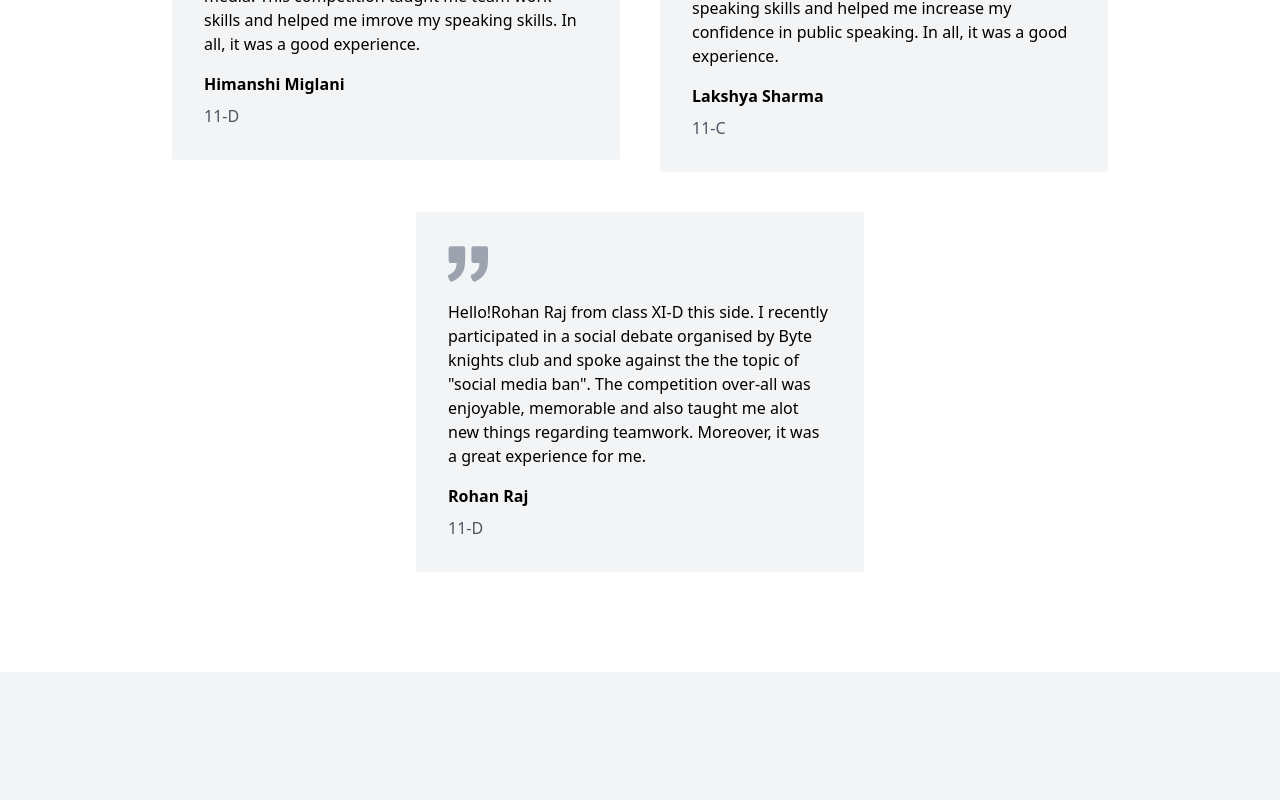
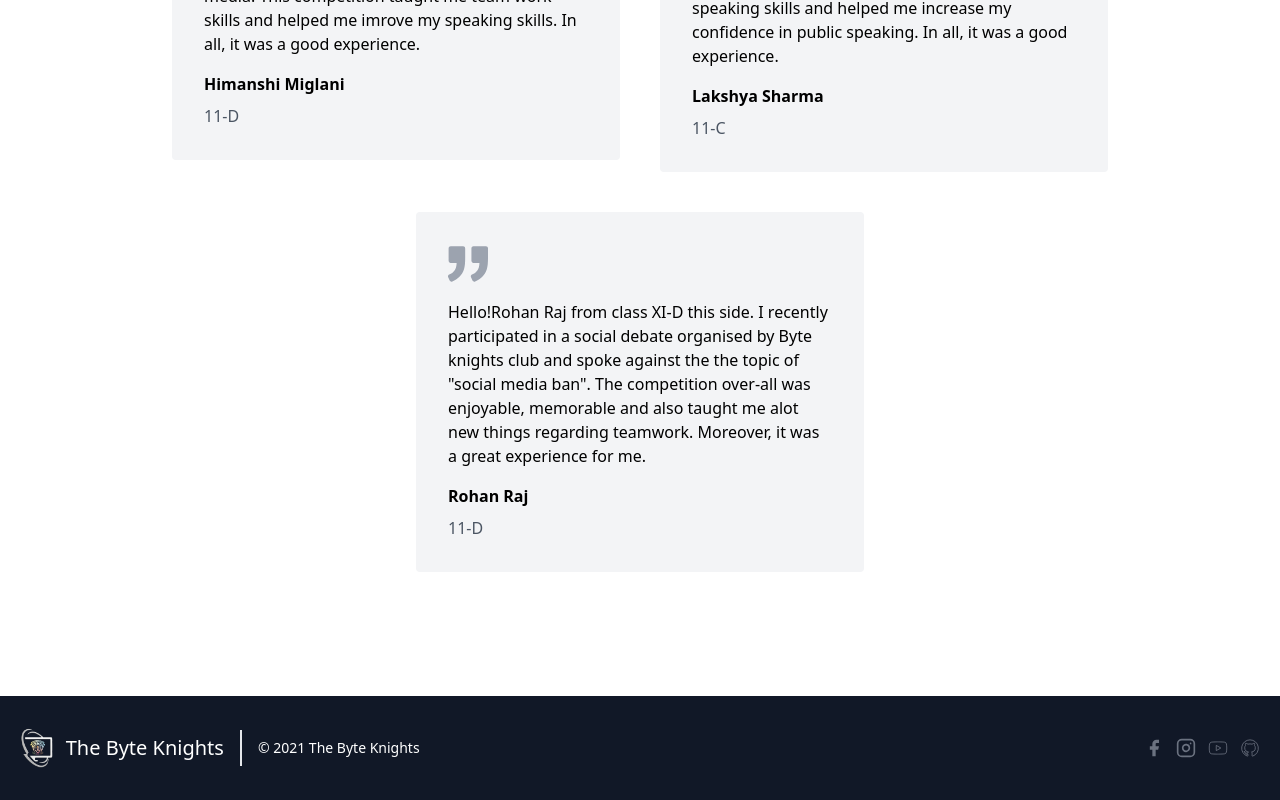
Before and after one commit to namanArora1022/thebyteknights, a React (Create React App) app: page / in a window 1280 px wide. Shown: the part 2024-2824 px from the top of the page. Before the commit the page ends 2696 px from the top, so only its background shows below. Built offline with nearby package versions, Linux system fonts and the light colour scheme; a web font is replaced by a local one.

Commit message:
footer done

```diff
--- a/public/index.html
+++ b/public/index.html
@@ -20,7 +20,7 @@
   <title>The Byte Knights</title>
 </head>
 
-<body class="bg-gray-100">
+<body class="bg-gray-100 relative">
   <noscript>You need to enable JavaScript to run this app.</noscript>
   <div id="root"></div>
   <script>
--- a/src/App.jsx
+++ b/src/App.jsx
@@ -6,16 +6,20 @@ import Home from './pages/Home';
 
 // Components
 import Navbar from './components/Navbar';
+import Footer from './components/Footer';
 
 const App = () => {
     return (
         <Router>
+            <div className='min-h-screen'>
                 <Navbar />
                 <Switch>
                     <Route exact path='/'>
                         <Home />
                     </Route>
                 </Switch>
+                <Footer />
+            </div>
         </Router>
     )
 }
--- /dev/null
+++ b/src/components/Footer.jsx
@@ -0,0 +1,47 @@
+import React from 'react';
+
+import logo from '../assets/logo.png';
+
+const Footer = () => {
+    return (
+        <footer className="text-gray-600 body-font absolute w-full bottom-0 bg-gray-900">
+            <div className="container px-5 py-8 mx-auto flex items-center sm:flex-row flex-col">
+                <div className="flex title-font font-medium items-center md:justify-start justify-center text-white">
+                    <img src={logo} alt="" className='h-10 object-cover' />
+                    <span className="ml-3 text-xl">The Byte Knights</span>
+                </div>
+                <p className="text-sm text-white sm:ml-4 sm:pl-4 sm:border-l-2 sm:border-gray-200 sm:py-2 sm:mt-0 mt-4">© 2021 The Byte Knights
+                </p>
+                <span className="inline-flex sm:ml-auto sm:mt-0 mt-4 justify-center sm:justify-start">
+                    {/* facebook */}
+                    <a className="text-gray-500" href="https://www.facebook.com/profile.php?id=100069116769192" target="_blank" rel="noreferrer">
+                        <svg fill="currentColor" strokeLinecap="round" strokeLinejoin="round" strokeWidth="2" className="w-5 h-5" viewBox="0 0 24 24">
+                            <path d="M18 2h-3a5 5 0 00-5 5v3H7v4h3v8h4v-8h3l1-4h-4V7a1 1 0 011-1h3z"></path>
+                        </svg>
+                    </a>
+                    {/* insta */}
+                    <a className="ml-3 text-gray-500" href="https://www.instagram.com/thebyteknightsmms/" target="_blank" rel="noreferrer">
+                        <svg fill="none" stroke="currentColor" strokeLinecap="round" strokeLinejoin="round" strokeWidth="2" className="w-5 h-5" viewBox="0 0 24 24">
+                            <rect width="20" height="20" x="2" y="2" rx="5" ry="5"></rect>
+                            <path d="M16 11.37A4 4 0 1112.63 8 4 4 0 0116 11.37zm1.5-4.87h.01"></path>
+                        </svg>
+                    </a>
+                    {/* youtube */}
+                    <a className="ml-3 text-gray-500" href="https://www.youtube.com/channel/UCqDxCutv0nzcx0uZrFM76lA" target="_blank" rel="noreferrer">
+                        <svg xmlns="http://www.w3.org/2000/svg" viewBox="0 0 24 24" className="w-5 h-5" stroke="currentColor" fill="none">
+                            <path d="M22.062,6.927A2.631,2.631,0,0,0,20.234,5.1c-1.637-.439-8.224-.439-8.224-.439S5.439,4.652,3.785,5.1A2.631,2.631,0,0,0,1.957,6.927,27.322,27.322,0,0,0,1.5,12.009a27.287,27.287,0,0,0,.456,5.062A2.631,2.631,0,0,0,3.785,18.9c1.635.44,8.225.44,8.225.44s6.57,0,8.224-.44a2.631,2.631,0,0,0,1.828-1.827,27.364,27.364,0,0,0,.438-5.062A27.406,27.406,0,0,0,22.062,6.927ZM9.907,15.152v-6.3l5.483,3.153Z"></path>
+                        </svg>
+                    </a>
+                    {/* github */}
+                    <a className="ml-3 text-gray-500" href="https://github.com/thebyteKnights2021/" target="_blank" rel="noreferrer">
+                        <svg xmlns="http://www.w3.org/2000/svg" data-name="Layer 1" viewBox="0 0 24 24" className="w-5 h-5" stroke="currentColor" fill="none">
+                            <path fill="none" d="M12,2.2467A10.00042,10.00042,0,0,0,8.83752,21.73419c.5.08752.6875-.21247.6875-.475,0-.23749-.01251-1.025-.01251-1.86249C7,19.85919,6.35,18.78423,6.15,18.22173A3.636,3.636,0,0,0,5.125,16.8092c-.35-.1875-.85-.65-.01251-.66248A2.00117,2.00117,0,0,1,6.65,17.17169a2.13742,2.13742,0,0,0,2.91248.825A2.10376,2.10376,0,0,1,10.2,16.65923c-2.225-.25-4.55-1.11254-4.55-4.9375a3.89187,3.89187,0,0,1,1.025-2.6875,3.59373,3.59373,0,0,1,.1-2.65s.83747-.26251,2.75,1.025a9.42747,9.42747,0,0,1,5,0c1.91248-1.3,2.75-1.025,2.75-1.025a3.59323,3.59323,0,0,1,.1,2.65,3.869,3.869,0,0,1,1.025,2.6875c0,3.83747-2.33752,4.6875-4.5625,4.9375a2.36814,2.36814,0,0,1,.675,1.85c0,1.33752-.01251,2.41248-.01251,2.75,0,.26251.1875.575.6875.475A10.0053,10.0053,0,0,0,12,2.2467Z" />
+                        </svg>
+                    </a>
+                </span>
+            </div>
+        </footer>
+    )
+}
+
+export default Footer;
--- a/src/pages/Home.jsx
+++ b/src/pages/Home.jsx
@@ -9,7 +9,7 @@ import Testimonial from '../components/Home/Testimonial';
 
 const Home = () => {
     return (
-        <div>
+        <>
             {/* Landing */}
             <main className='h-screen bg-home-landing bg-no-repeat bg-cover sm:bg-center text-white flex justify-center items-center flex-col pt-32'>
                 <h1 className="font-Rancho text-8xl text-center md:text-9xl">The Byte Knights</h1>
@@ -25,7 +25,7 @@ const Home = () => {
                 </div>
             </section>
             {/* Testimonials */}
-            <section className='flex justify-center items-center flex-col py-20 md:px-36 bg-white'>
+            <section className='flex justify-center items-center flex-col py-20 pb-52 md:px-36 bg-white'>
                 <h2 className='text-4xl Pink-border mb-8'>Testimonials</h2>
                 <div className='flex flex-wrap justify-center items-center'>
                     {testimonials.map(testimonial => (
@@ -33,7 +33,7 @@ const Home = () => {
                     ))}
                 </div>
             </section>
-        </div>
+        </>
     )
 }
 
```
Lines whose indentation alone changed are shown as unchanged.
